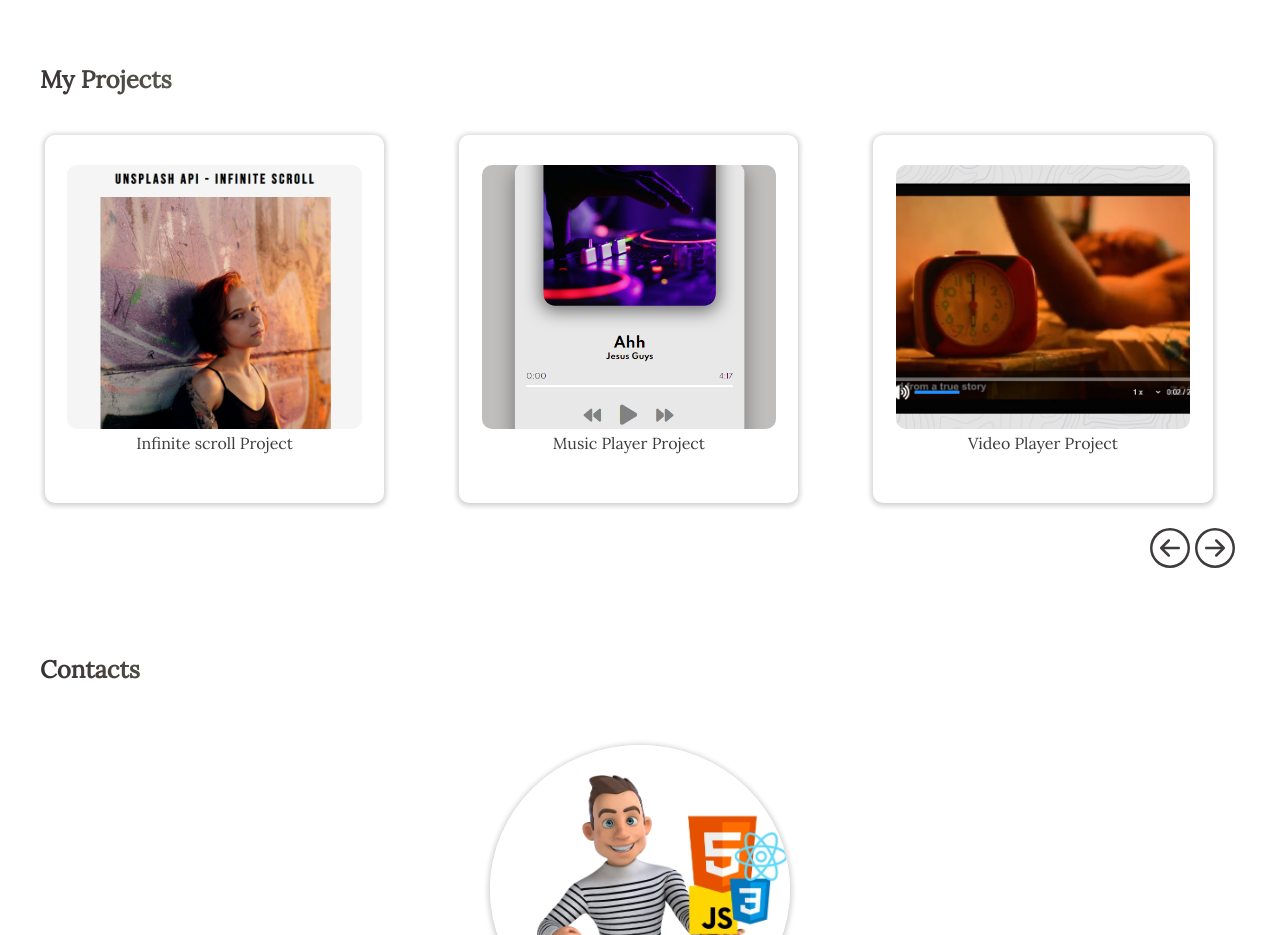
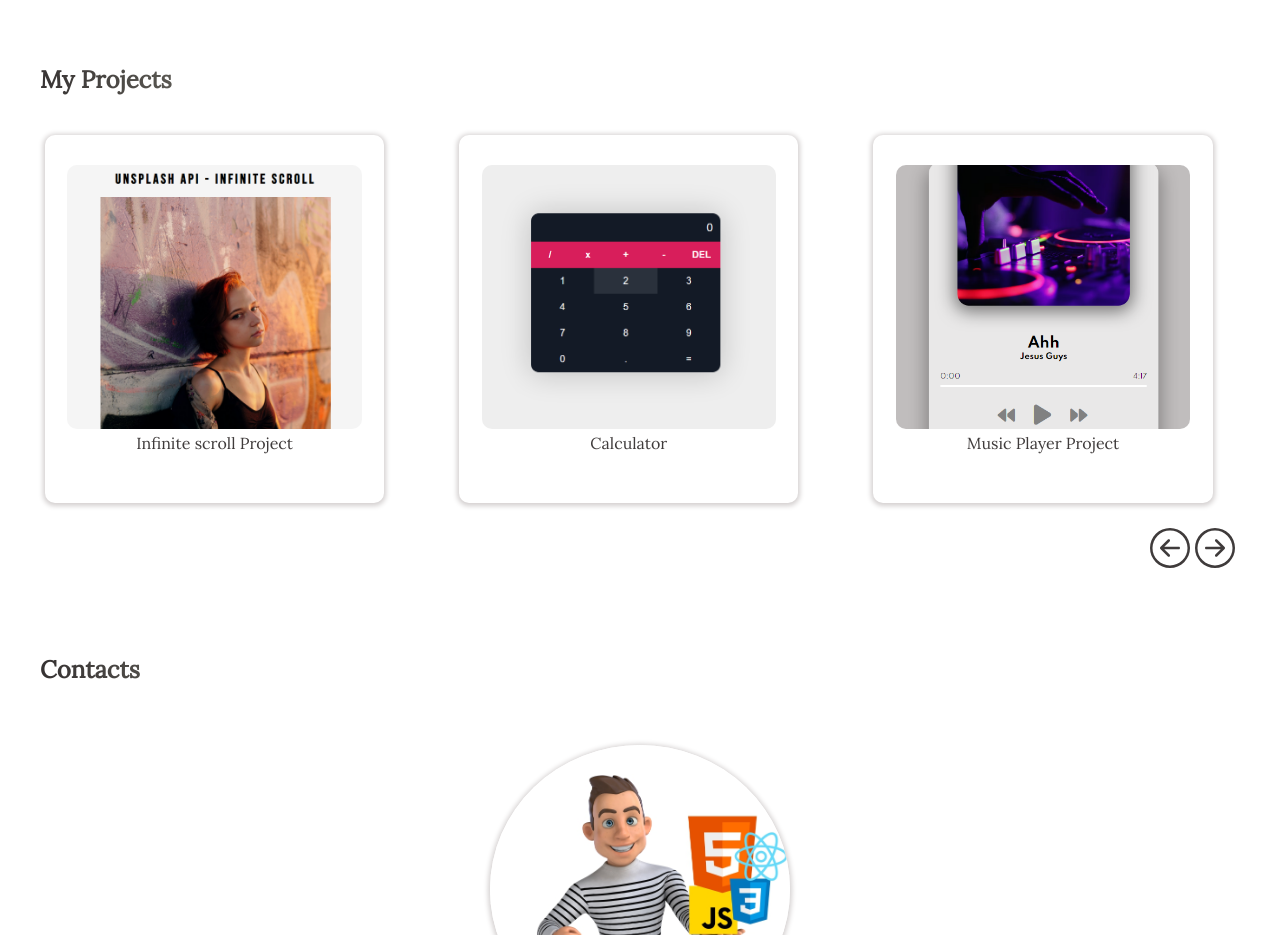
Before and after one commit to Manuelorji/Manuel-folio, a React (Create React App) app: page / in a window 1280 px wide. Shown: the part 3460-4395 px from the top of the page. Built offline with nearby package versions, Linux system fonts and the light colour scheme.

Commit message:
updated the projects list

```diff
--- a/src/Components/My Projects/MyProjects.js
+++ b/src/Components/My Projects/MyProjects.js
@@ -10,6 +10,9 @@ import DragNDrop from "./Images/dnd.png";
 import RoboApp from "./Images/roboapp.png";
 import LightNDarkMode from "./Images/LightNDarkMode.png";
 import FormValidator from "./Images/Form Validator.png";
+import BookKeeper from "./Images/BookKeeper.png";
+import BackgroundGen from "./Images/BackgroundGen.png";
+import Calc from "./Images/calculator.png";
 
 import Card from "../Card/Card";
 import Slider from "../Slider/Slider";
@@ -21,6 +24,11 @@ const MyProjects = () => {
       image: InfiniteScroll,
       details: "Infinite scroll Project",
       url: "https://manuelorji.github.io/infinite-scroll-project/",
+    },
+    {
+      image: Calc,
+      details: "Calculator",
+      url: "https://manuelorji-calc.netlify.app/",
     },
     {
       image: MusicPlayer,
@@ -74,6 +82,16 @@ const MyProjects = () => {
       url: "https://manuelorji.github.io/quotes-gen/",
     },
     {
+      image: BackgroundGen,
+      details: "Background Generator",
+      url: "https://manuelorji.github.io/background-generator/",
+    },
+    {
+      image: BookKeeper,
+      details: "Book keeper",
+      url: "https://manuelorji.github.io/Book-keeper-Project/",
+    },
+    {
       image: JokeTeller,
       details: "Joke teller Project",
       url: "https://manuelorji.github.io/Joke-Teller-Project/",
--- a/src/Components/My Projects/MyProjects.scss
+++ b/src/Components/My Projects/MyProjects.scss
@@ -24,5 +24,6 @@
 @media screen and (max-width: 1200px) {
   .my-projects {
     height: fit-content;
+    padding: 10px;
   }
 }
```
Also changed, not shown: src/Components/My Projects/Images/BackgroundGen.png (added), src/Components/My Projects/Images/BookKeeper.png (added).
